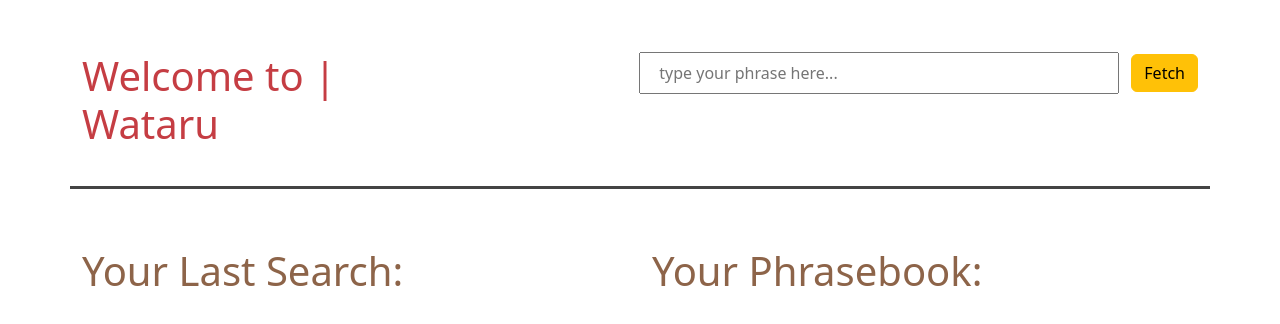
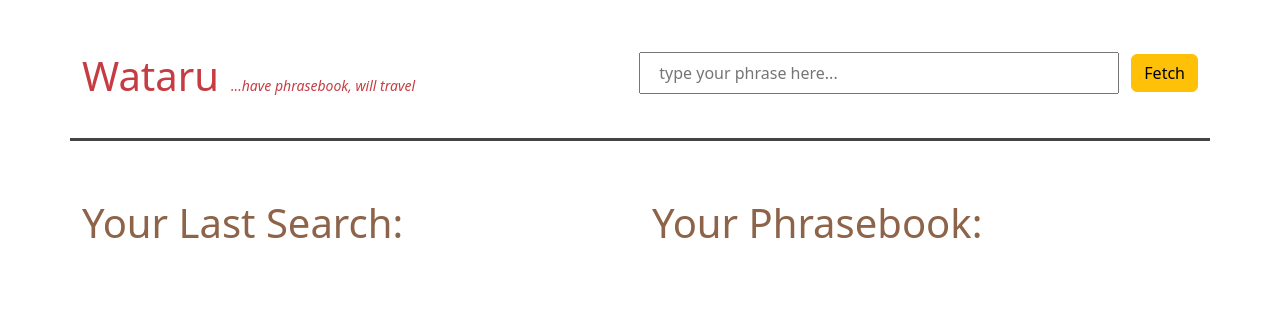
Before and after one commit to jonlld/wataru-front, a React (Create React App) app: page / in a window 1280 px wide. Shown: the top 324 px of the page. Built offline with nearby package versions, Linux system fonts and the light colour scheme.

Commit message:
add eventKey to prevent last accordion from opening by default

```diff
--- a/src/App.js
+++ b/src/App.js
@@ -59,12 +59,15 @@ const App = () => {
           // borderRadius: "0 0 8px 8px",
         }}
       >
-        <Col xs={4}>
-          <h1 style={{ marginTop: "0" }} className="header">
-            Welcome to | Wataru
-          </h1>
+        <Col xs={5}>
+          <div className="header-container">
+            <h1 style={{ marginTop: "0" }} className="header">
+              Wataru
+            </h1>
+            <small>...have phrasebook, will travel</small>
+          </div>
         </Col>
-        <Col xs={8}>
+        <Col xs={7}>
           <form className="form-container" onSubmit={requestHandler}>
             {/* <label htmlFor="phrase">How do I say:</label> */}
             <input
--- a/src/components/Page.js
+++ b/src/components/Page.js
@@ -11,7 +11,7 @@ import { Button, Accordion, Stack } from "react-bootstrap";
 const Page = ({ phrase }) => {
   return (
     <Accordion style={{ marginTop: "8px" }}>
-      <Accordion.Item>
+      <Accordion.Item eventKey="0">
         <Accordion.Header>{phrase.input}</Accordion.Header>
         <Accordion.Body>
           <Stack>
--- a/src/index.css
+++ b/src/index.css
@@ -9,6 +9,18 @@ h1 {
   color: #8d6449;
   /* color: #c53d43; */
   margin-top: 1rem;
+}
+
+.header-container {
+  display: flex;
+  align-items: flex-end;
+  gap: 12px;
+}
+
+.header-container small {
+  font-style: italic;
+  margin-bottom: 12px;
+  color: #c53d43;
 }
 
 .header {
@@ -36,3 +48,19 @@ h1 {
   min-width: 480px;
   margin-right: 12px;
 }
+
+/* used inspector to see actual classes - overriding here */
+.accordion-button:not(.collapsed) {
+  color: #444;
+  background-color: #ebebebb8;
+}
+
+.accordion-button:focus {
+  box-shadow: none;
+}
+
+/* icon color */
+.accordion-button:not(.collapsed)::after {
+  background-image: #c53d43;
+  transform: #c53d43;
+}
```
